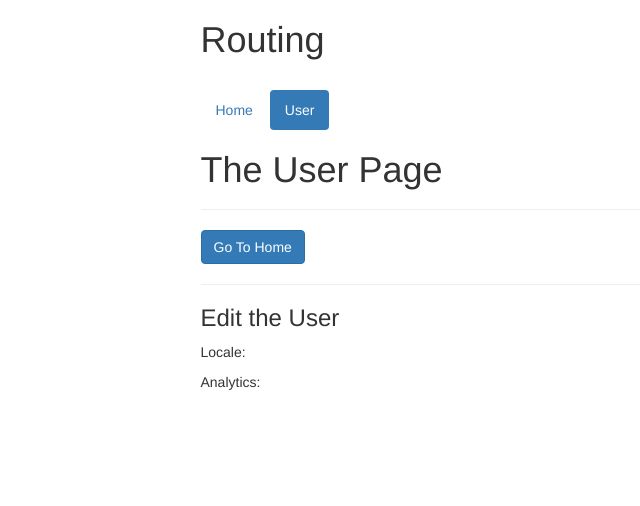
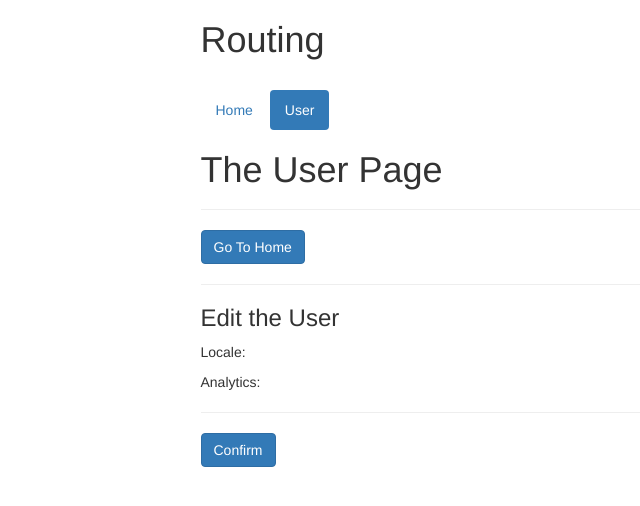
Before and after one commit to Ayazadeh/VueWithMaximilian, a Vue app in the folder Vuejs/20/: page /user/1/edit in a window 1280 px wide. Shown: the top 506 px of the page, without its empty margins (162-802 px from the left). Built offline with nearby package versions, Linux system fonts and the light colour scheme.

Commit message:
Vue2: Protecting Routes with Guards

```diff
--- a/Vuejs/20/src/components/user/UserEdit.vue
+++ b/Vuejs/20/src/components/user/UserEdit.vue
@@ -3,6 +3,8 @@
     <h3>Edit the User</h3>
     <p>Locale: {{ $route.query.locale }}</p>
     <p>Analytics: {{ $route.query.q }}</p>
+    <hr>
+    <button class="btn btn-primary">Confirm</button>
     <div style="height: 700px"></div>
     <h1 id="data">Some extera Data</h1>
   </div>
```
